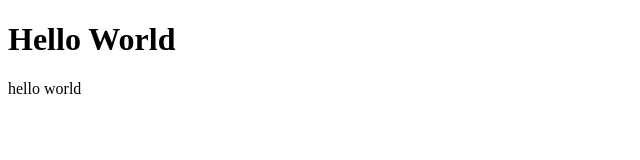
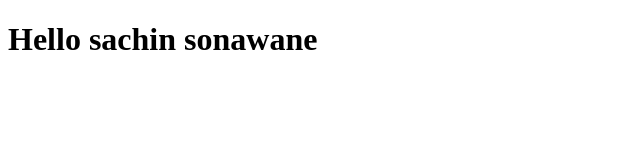
Before and after one commit to SachinSonawane/REACT, a React app: page / in a window 1280 px wide. Shown: the whole page, without its empty margins (0-640 px from the left). Built offline with nearby package versions, Linux system fonts and the light colour scheme.

Commit message:
react setup done

```diff
--- a/App.js
+++ b/App.js
@@ -1,9 +1,13 @@
 import React, { Component } from 'react';
 class App extends Component{
+   setName(firstName, lastName) {
+      return firstName+' '+lastName;
+   }
+
    render(){
       return(
          <div>
-            <h1>Hello World</h1>
+            <h1>Hello {this.setName('sachin', 'sonawane')}</h1>
          </div>
       );
    }
--- a/index.html
+++ b/index.html
@@ -6,7 +6,6 @@
    </head>
    <body>
       <div id = "app"></div>
-      <div>hello world</div>
       <script src = 'index_bundle.js'></script>
    </body>
 </html>
--- a/main.js
+++ b/main.js
@@ -2,4 +2,7 @@ import React from 'react';
 import ReactDOM from 'react-dom';
 import App from './App.js';
 
-ReactDOM.render(<App />, document.getElementById('app'));
+ReactDOM.render(
+    <App/>,
+    document.getElementById('app')
+);
```
